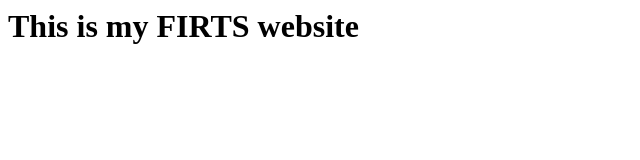
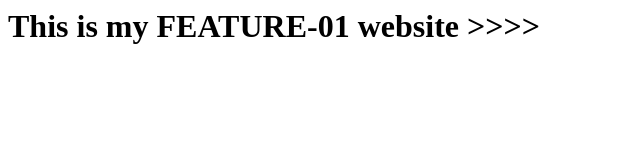
Before and after one commit to JimArdiansyah/cplusplus, a plain HTML site: page index.html in a window 1280 px wide. Shown: the whole page, without its empty margins (0-640 px from the left). Drawn offline with Linux system fonts and the light colour scheme.

Commit message:
add Feature-01

```diff
--- a/index.html
+++ b/index.html
@@ -1,3 +1,3 @@
 <h1>
-    This is my FIRTS website
+    This is my FEATURE-01 website >>>>
 </h1>
```
